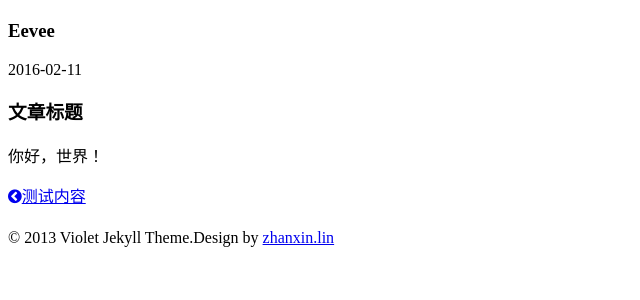
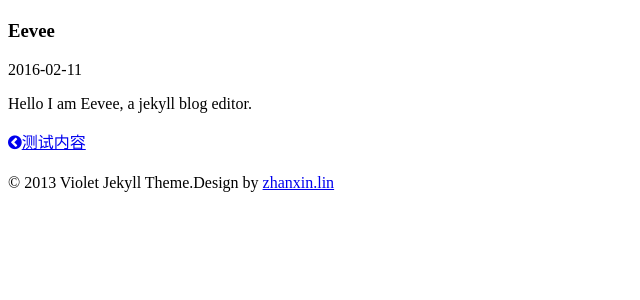
Before and after one commit to pizn/pizn.github.com, a Jekyll site: the page built from _posts/test2-123/2016-02-11-heel.md, in a window 1280 px wide. Shown: the top 300 px of the page, without its empty margins (0-640 px from the left). Built offline with Jekyll 4.4.1, drawn with Linux system fonts in a browser that asks for light colours; nearby versions of some CDN libraries; some web fonts are replaced; library files that are not in the unit come from our copies; comment, search, counter and statistics services are not loaded.

Commit message:
[log]: Update post

```diff
--- a/_posts/test2-123/2016-02-11-heel.md
+++ b/_posts/test2-123/2016-02-11-heel.md
@@ -4,6 +4,4 @@ title: Eevee
 description: Test.
 
 ---
-# 文章标题
-
-你好，世界！
+Hello I am Eevee, a jekyll blog editor.
```
